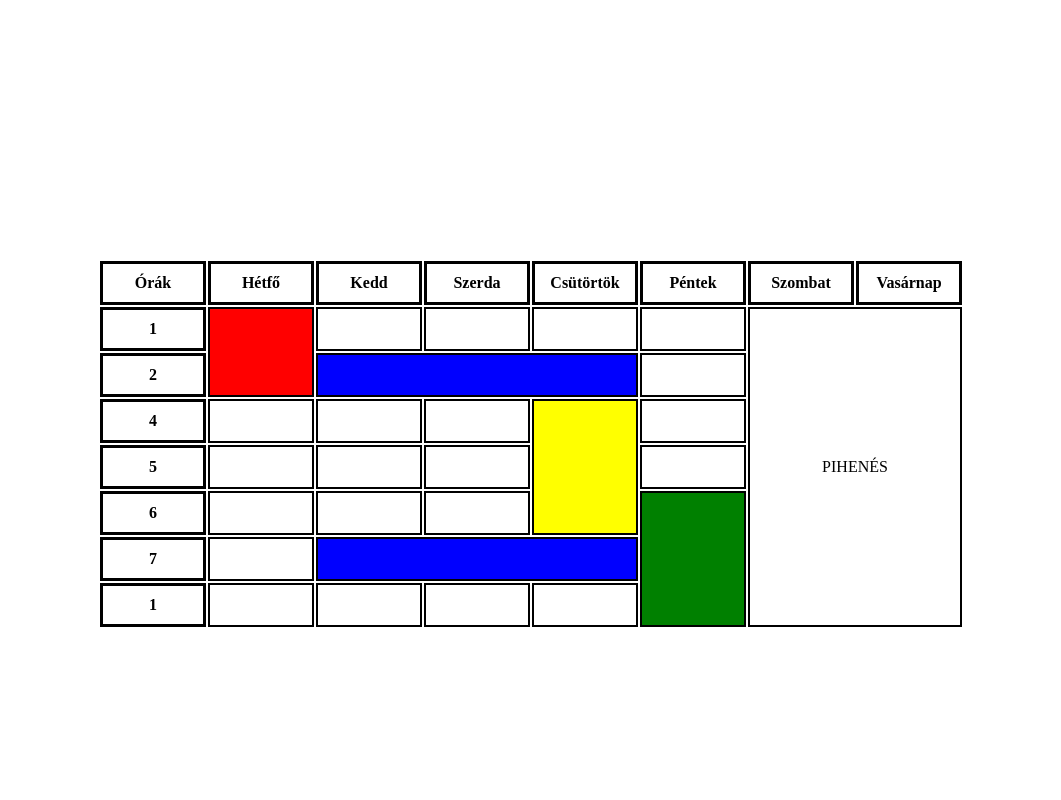
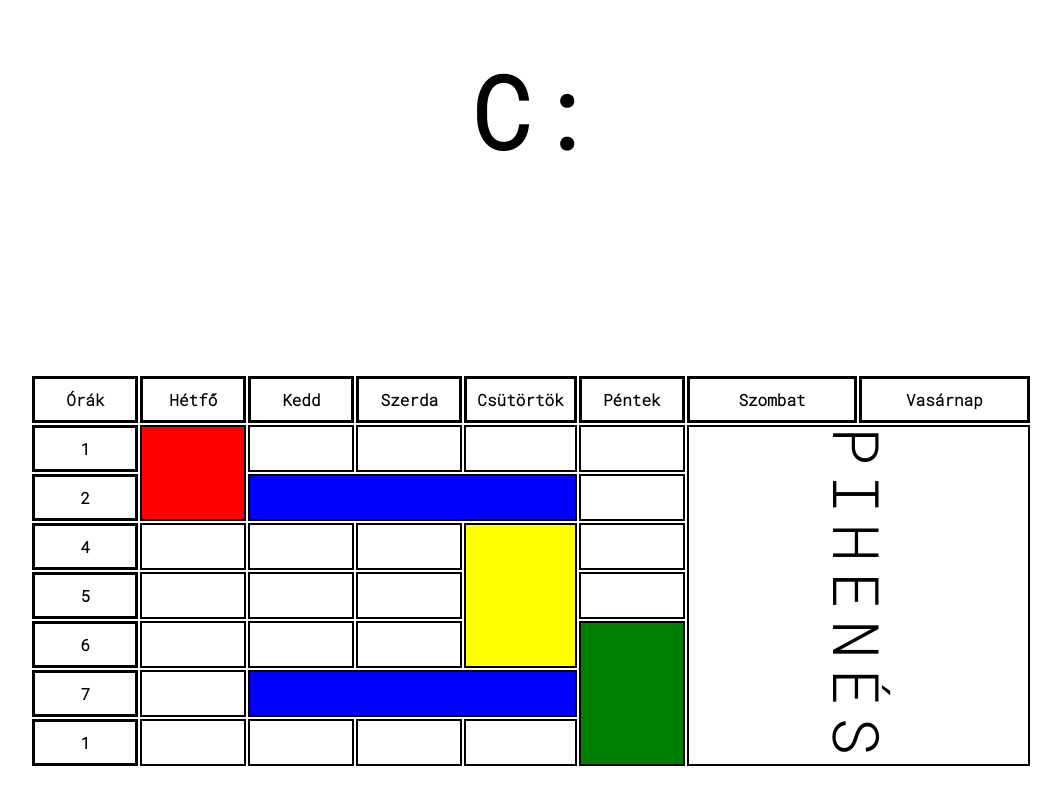
Before and after one commit to latiza/20221212-tablazat, a plain HTML site: page MakaiKristofTablazat/index.html in a window 1280 px wide. Shown: the whole page, without its empty margins (109-1170 px from the left). Drawn offline with Linux system fonts and the light colour scheme.

Commit message:
Update style.css

```diff
--- a/MakaiKristofTablazat/css/style.css
+++ b/MakaiKristofTablazat/css/style.css
@@ -2,6 +2,7 @@
     padding: 0;
     margin: 0;
 }
+
 
 .box{
     transform: translate(0%, 50%);
@@ -9,9 +10,17 @@
     justify-content: center;
     align-items: center;
     text-align: center;
+    font-family: 'Roboto Mono', monospace;
 }
 
-h1{
+#title{
+    margin-top: 45px;
+    text-align: center;
+    font-size: 100px;
+    font-family: 'Roboto Mono', monospace;
+}
+
+p{
     font-size: 4rem;
     transform: rotate(90deg);
     letter-spacing: 10px;
```
